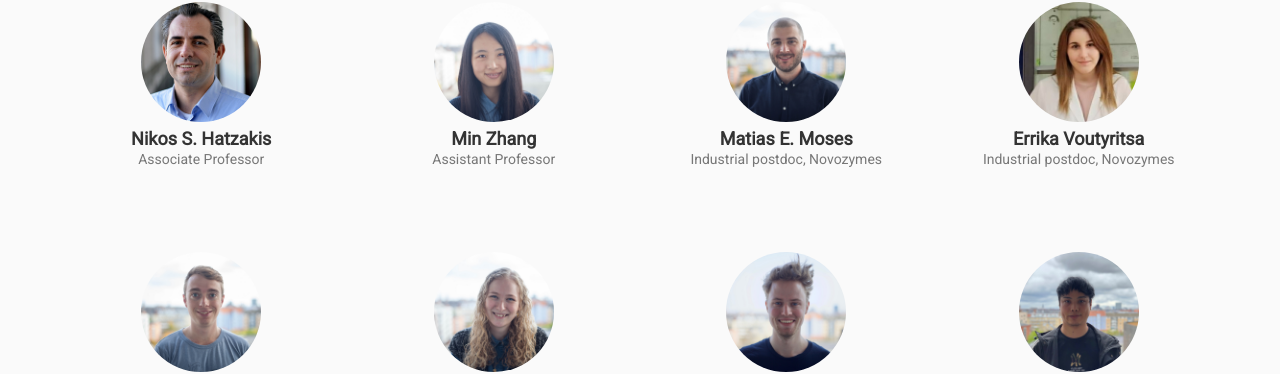
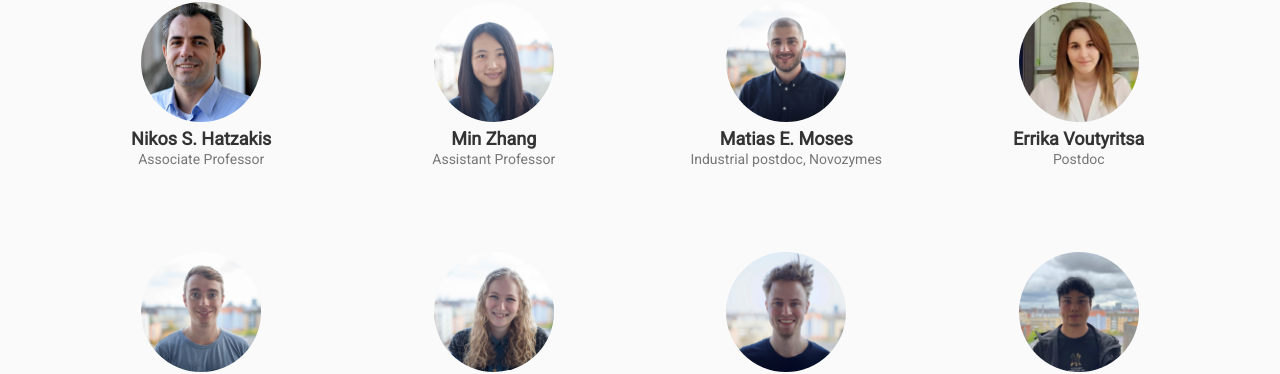
Before and after one commit to hatzakislab/hatzakislab.github.io, a Jekyll site: the page built from index.md, in a window 1280 px wide and 900 px high, scrolled down 1508 px. Shown: the part 109-483 px from the top of the window. Built offline with Jekyll 4.4.1, drawn with Linux system fonts in a browser that asks for light colours; some web fonts are replaced; comment, search, counter and statistics services are not loaded.

Commit message:
title update

```diff
--- a/_data/team.yml
+++ b/_data/team.yml
@@ -26,7 +26,7 @@
 
 - name: Errika Voutyritsa
   img: /Errika.jpg
-  desc: Industrial postdoc, Novozymes
+  desc: Postdoc
   blank: true
 
 - name: Søren S.-R. Bohr
```
